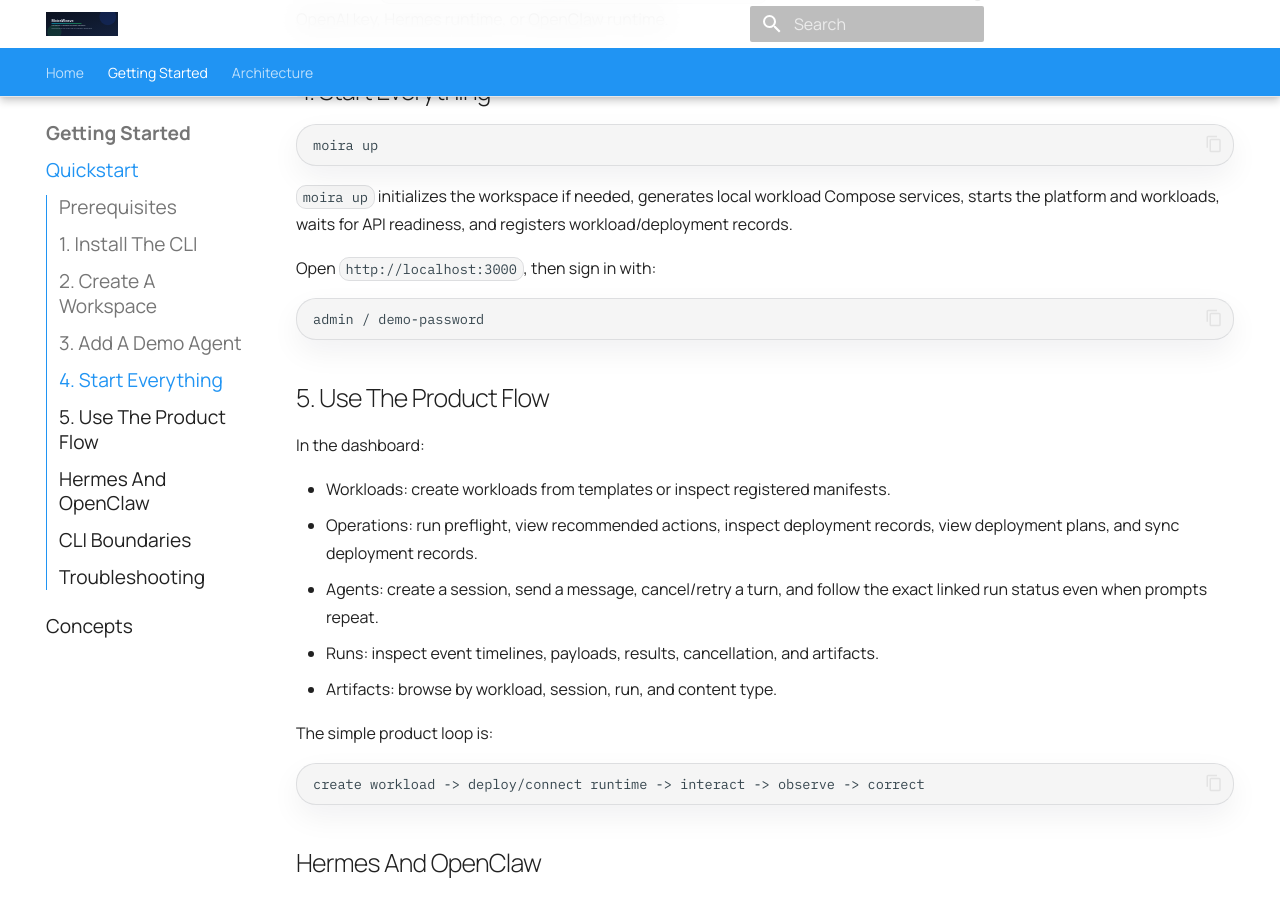
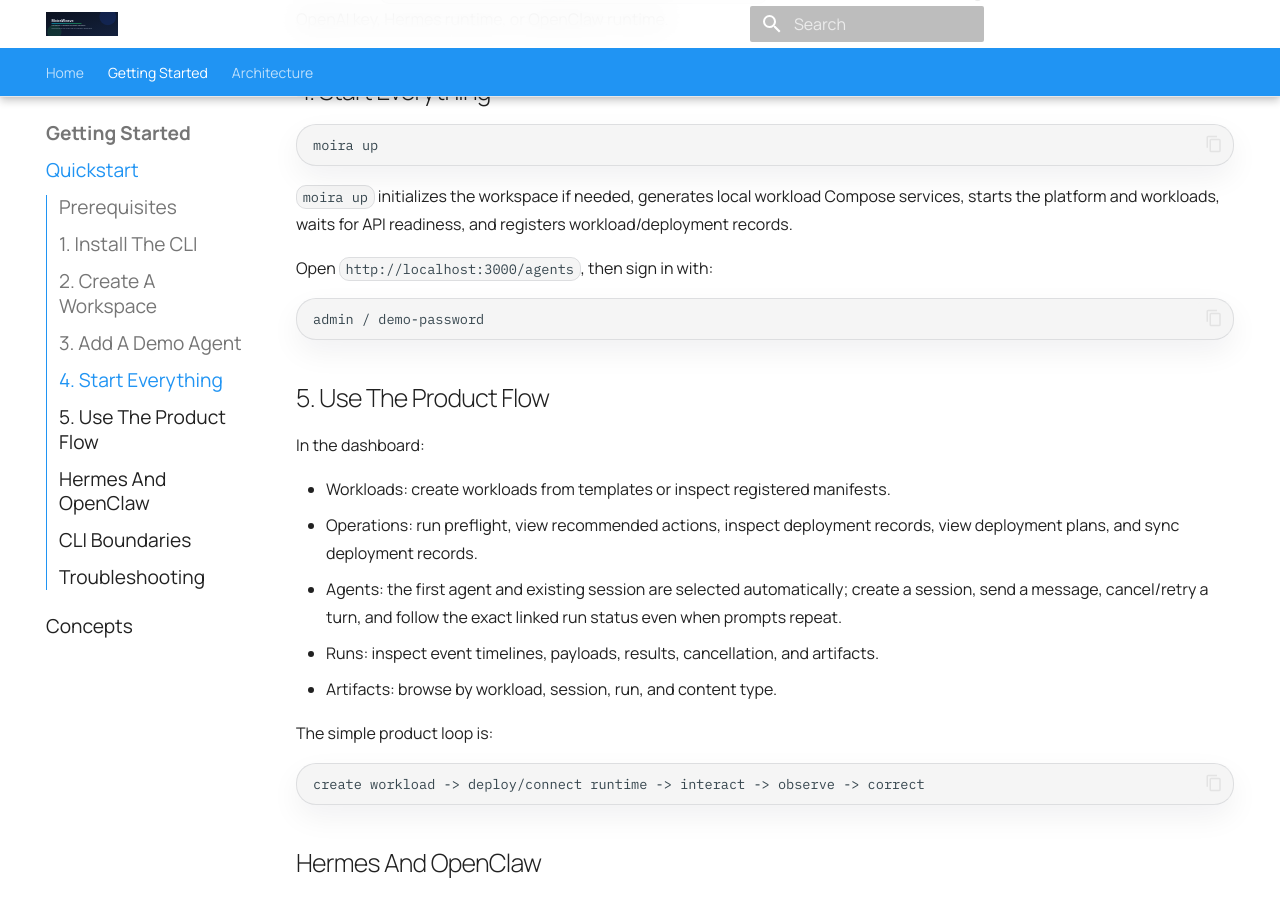
Before and after one commit to moiraweave-labs/moiraweave-docs, an MkDocs documentation site: the page built from docs/quickstart.md, in a window 1280 px wide and 900 px high, scrolled down 1231 px. Built offline with MkDocs 1.6.1 and Material for MkDocs 9.7.7, drawn with Linux system fonts in a browser that asks for light colours; comment, search, counter and statistics services are not loaded.

Commit message:
docs: open quickstart in agent console

````diff
--- a/docs/quickstart.md
+++ b/docs/quickstart.md
@@ -59,7 +59,7 @@ moira up
 services, starts the platform and workloads, waits for API readiness, and
 registers workload/deployment records.
 
-Open `http://localhost:3000`, then sign in with:
+Open `http://localhost:3000/agents`, then sign in with:
 
 ```text
 admin / demo-password
@@ -72,8 +72,9 @@ In the dashboard:
 - Workloads: create workloads from templates or inspect registered manifests.
 - Operations: run preflight, view recommended actions, inspect deployment
   records, view deployment plans, and sync deployment records.
-- Agents: create a session, send a message, cancel/retry a turn, and follow
-  the exact linked run status even when prompts repeat.
+- Agents: the first agent and existing session are selected automatically; create
+  a session, send a message, cancel/retry a turn, and follow the exact linked
+  run status even when prompts repeat.
 - Runs: inspect event timelines, payloads, results, cancellation, and artifacts.
 - Artifacts: browse by workload, session, run, and content type.
 
````
